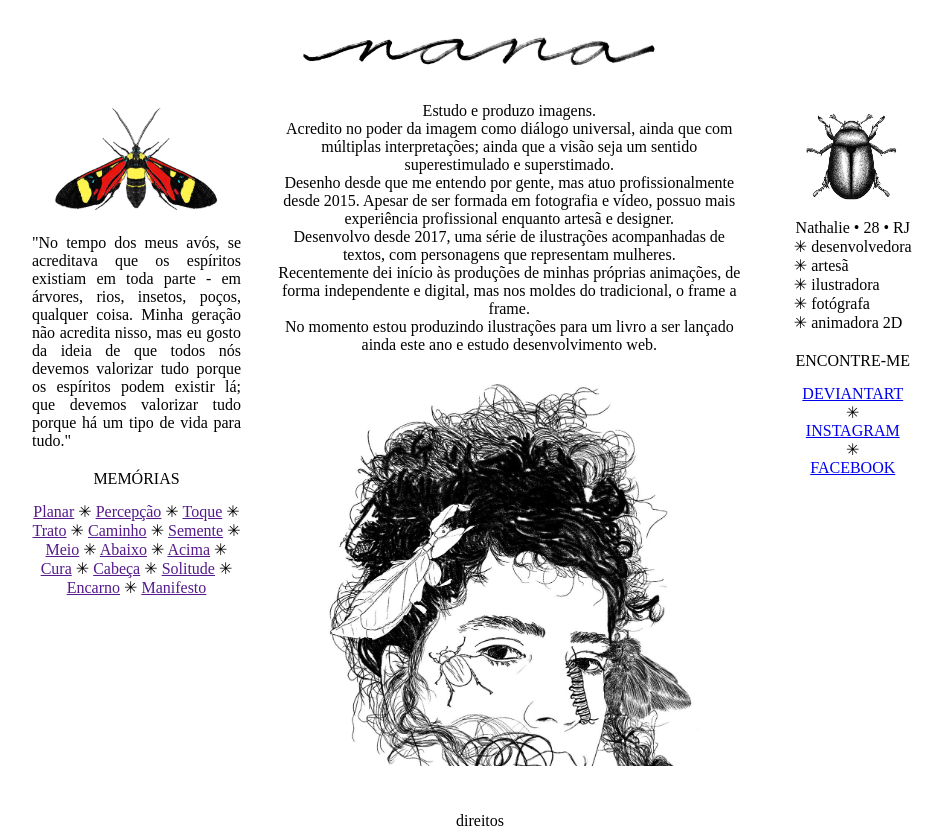
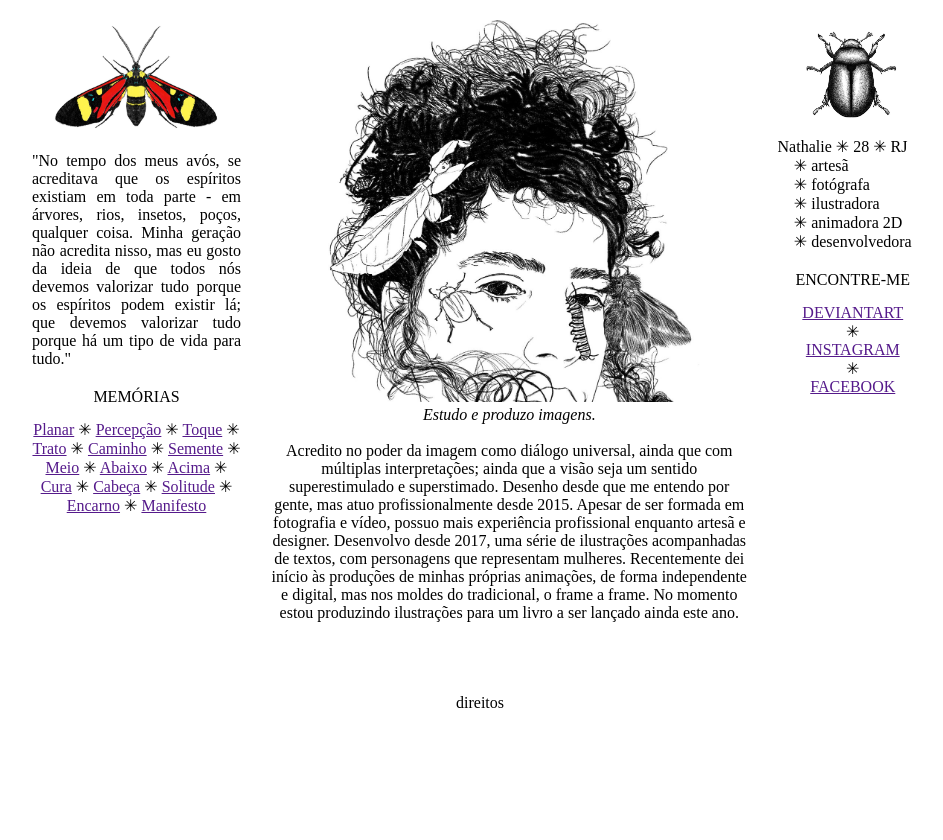
Before and after one commit to uathalie/projeto1, a plain HTML site: page index.html in a window 1280 px wide. Shown: the whole page, without its empty margins (160-1103 px from the left). After the commit the page ends 800 px from the top, so only its background shows below. Drawn offline with Linux system fonts and the light colour scheme.

Commit message:
Add files via upload

```diff
--- a/index.html
+++ b/index.html
@@ -8,13 +8,15 @@
 
 	<meta name="viewport" content="width=device-width, initial-scale=1.0">
 
+	<link rel="preconnect" href="https://fonts.googleapis.com">
+	<link rel="preconnect" href="https://fonts.gstatic.com" crossorigin>
+	<link href="https://fonts.googleapis.com/css2?family=Lora:ital,wght@0,400;0,600;1,400&display=swap" rel="stylesheet">
+
+	<script src="js/main.js"></script>
+
 </head>
 
 <body>
-
-	<div class="cabecalho">
-		<div class="titulo"><img src="media/img/13.png" width="40%"></div>
-		</div>
 
 	<div class="conteudo">
 
@@ -47,17 +49,13 @@
 
 		<div class="principal">
 
-			<div class="boas">
-				Estudo e produzo imagens.<br>
-				Acredito no poder da imagem como diálogo universal, ainda que com múltiplas interpretações; ainda que a visão seja um sentido superestimulado e superstimado.<br>
-				Desenho desde que me entendo por gente, mas atuo profissionalmente desde 2015. Apesar de ser formada em fotografia e vídeo, possuo mais experiência profissional enquanto artesã e designer.<br>
-				Desenvolvo desde 2017, uma série de ilustrações acompanhadas de textos, com personagens que representam mulheres.<br>
-				Recentemente dei início às produções de minhas próprias animações, de forma independente e digital, mas nos moldes do tradicional, o frame a frame.<br>
-				No momento estou produzindo ilustrações para um livro a ser lançado ainda este ano e estudo desenvolvimento web.
+			<div class="kbca">
+					<img src="media/img/7.jpg" width="100%">
 			</div>
 
-			<div class="kbca">
-				<img src="media/img/7.jpg" width="100%">
+			<div class="boas">
+				<div id="destaque"><i>Estudo e produzo imagens.</i></div><br>
+				Acredito no poder da imagem como diálogo universal, ainda que com múltiplas interpretações; ainda que a visão seja um sentido superestimulado e superstimado. Desenho desde que me entendo por gente, mas atuo profissionalmente desde 2015. Apesar de ser formada em fotografia e vídeo, possuo mais experiência profissional enquanto artesã e designer. Desenvolvo desde 2017, uma série de ilustrações acompanhadas de textos, com personagens que representam mulheres. Recentemente dei início às produções de minhas próprias animações, de forma independente e digital, mas nos moldes do tradicional, o frame a frame. No momento estou produzindo ilustrações para um livro a ser lançado ainda este ano.
 			</div>
 
 		</div>
@@ -68,22 +66,22 @@
 				<img src="media/img/1.jpg" width="100%">
 			</div>
 
-			<div class="sobre">Nathalie • 28 • RJ</div>
+			<div class="infos">Nathalie ✳ 28 ✳ RJ</div>
 
 			<div class="txtsobre">
-				✳ desenvolvedora<br>
 				✳ artesã<br>
+				✳ fotógrafa<br>
 				✳ ilustradora<br>
-				✳ fotógrafa<br>
-				✳ animadora 2D
+				✳ animadora 2D<br>
+				✳ desenvolvedora
 			</div>
 
 			<div class="titlinkex">ENCONTRE-ME</div>
 
 			<div class="linkex">
-				<a href="https://www.deviantart.com/uathalie">DEVIANTART</a>✳<br>
-				<a href="https://www.instagram.com/uathalie">INSTAGRAM</a>✳<br>
-				<a href="https://www.facebook.com/uathalie">FACEBOOK</a><br>
+				<a href="">DEVIANTART</a>✳<br>
+				<a href="">INSTAGRAM</a>✳<br>
+				<a href="">FACEBOOK</a><br>
 			</div>
 
 		</div>
```
